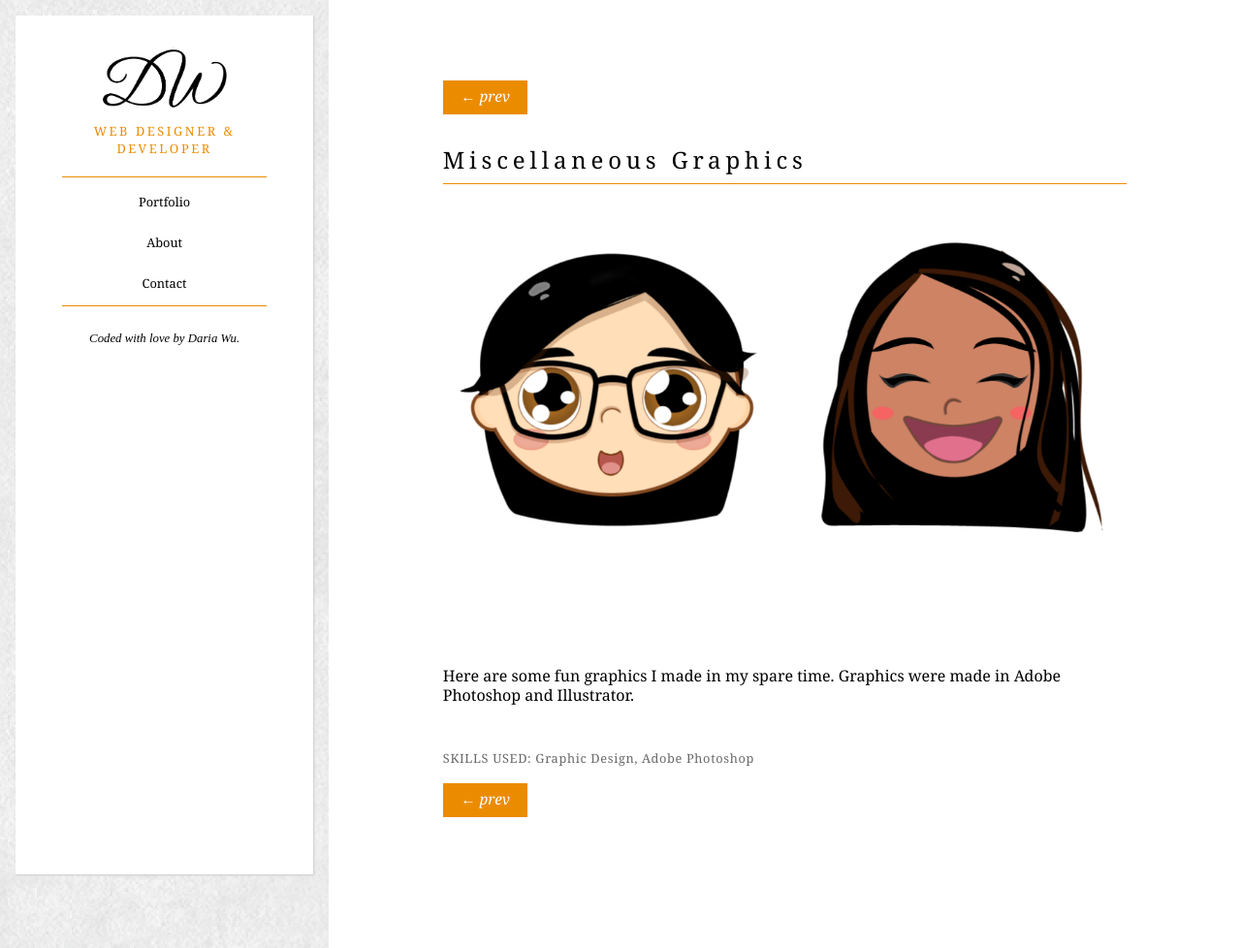
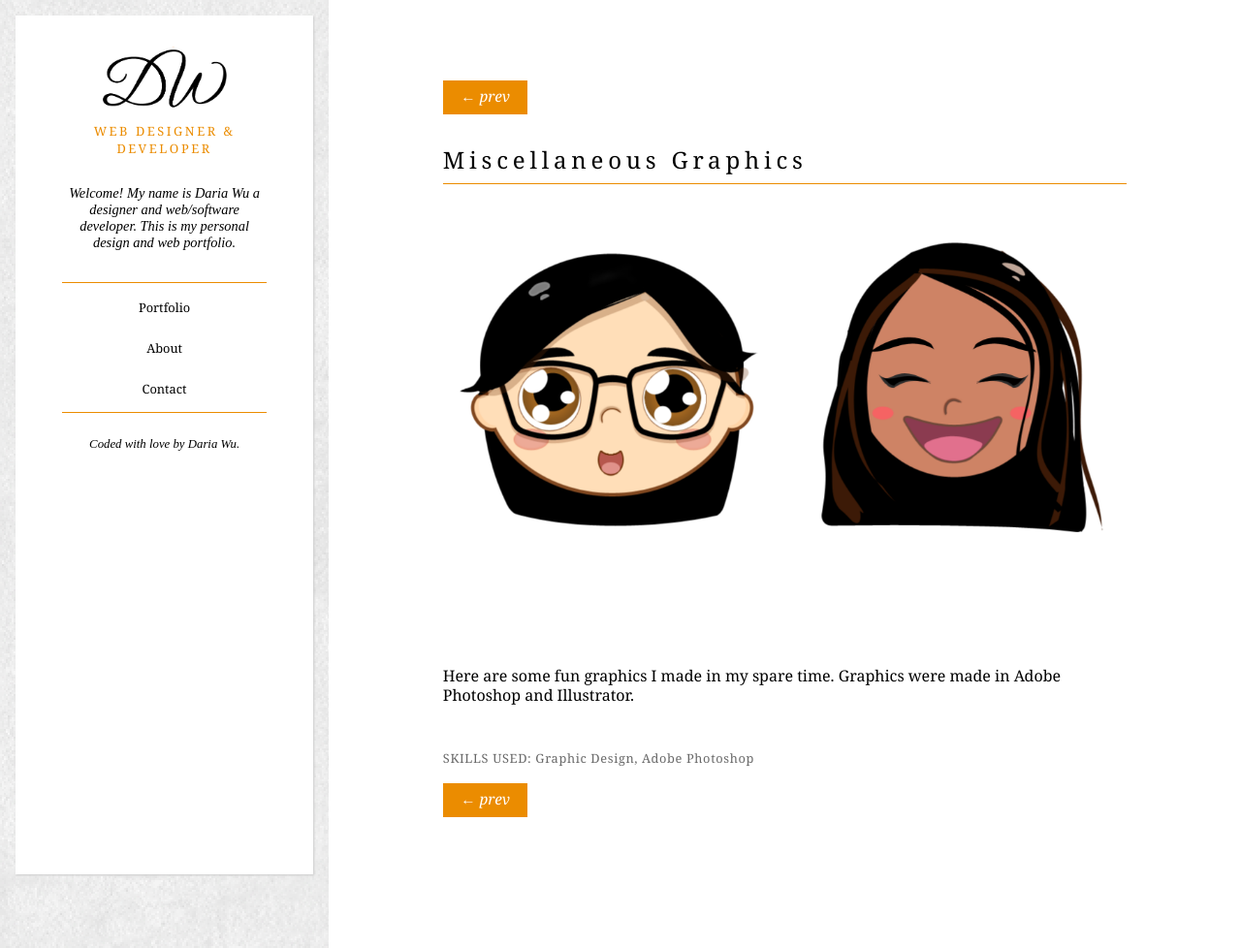
Before and after one commit to dwu891/dwu891.github.io, a Jekyll site: the page built from misc.html, in a window 1280 px wide and 978 px high. Shown: the whole window at 97% size. Built offline with Jekyll 4.4.1, drawn with Linux system fonts in a browser that asks for light colours; nearby versions of some CDN libraries.

Commit message:
Updated favicon and added favicon reference to head

```diff
--- a/_includes/head.html
+++ b/_includes/head.html
@@ -1,7 +1,8 @@
     {% seo %}
     <meta name="viewport" content="width=device-width,initial-scale=1">
-    <link rel="stylesheet" type="text/css" href="../../css/main.css">
-    <link rel="stylesheet" type="text/css" href="../../css/animate.min.css">
+    <link rel="icon" type="image/png" href="favicon.png" />
+    <link rel="stylesheet" type="text/css" href="/css/main.css">
+    <link rel="stylesheet" type="text/css" href="/css/animate.min.css">
     <link href="https://fonts.googleapis.com/css?family=Oswald" rel="stylesheet">
 
     <script>
--- a/_includes/main-head.html
+++ b/_includes/main-head.html
@@ -1,5 +1,6 @@
 {% seo %}
 <meta name="viewport" content="width=device-width,initial-scale=1">
+<link rel="icon" type="image/png" href="favicon.png" />
 <link rel="stylesheet" type="text/css" href="/css/main.css">
 <link rel="stylesheet" type="text/css" href="/css/animate.min.css">
 <link href="https://fonts.googleapis.com/css?family=Oswald" rel="stylesheet">
--- a/_includes/project.html
+++ b/_includes/project.html
@@ -27,6 +27,7 @@
             <div id="logo"></div>
             <small>WEB DESIGNER &amp; DEVELOPER</small>
         </a>
+        <p>Welcome! My name is Daria Wu a designer and web/software developer. This is my personal design and web portfolio.</p>
         <ul>
             <li>
                 <a href="/">Portfolio</a>
```
Also changed, not shown: favicon.png.
